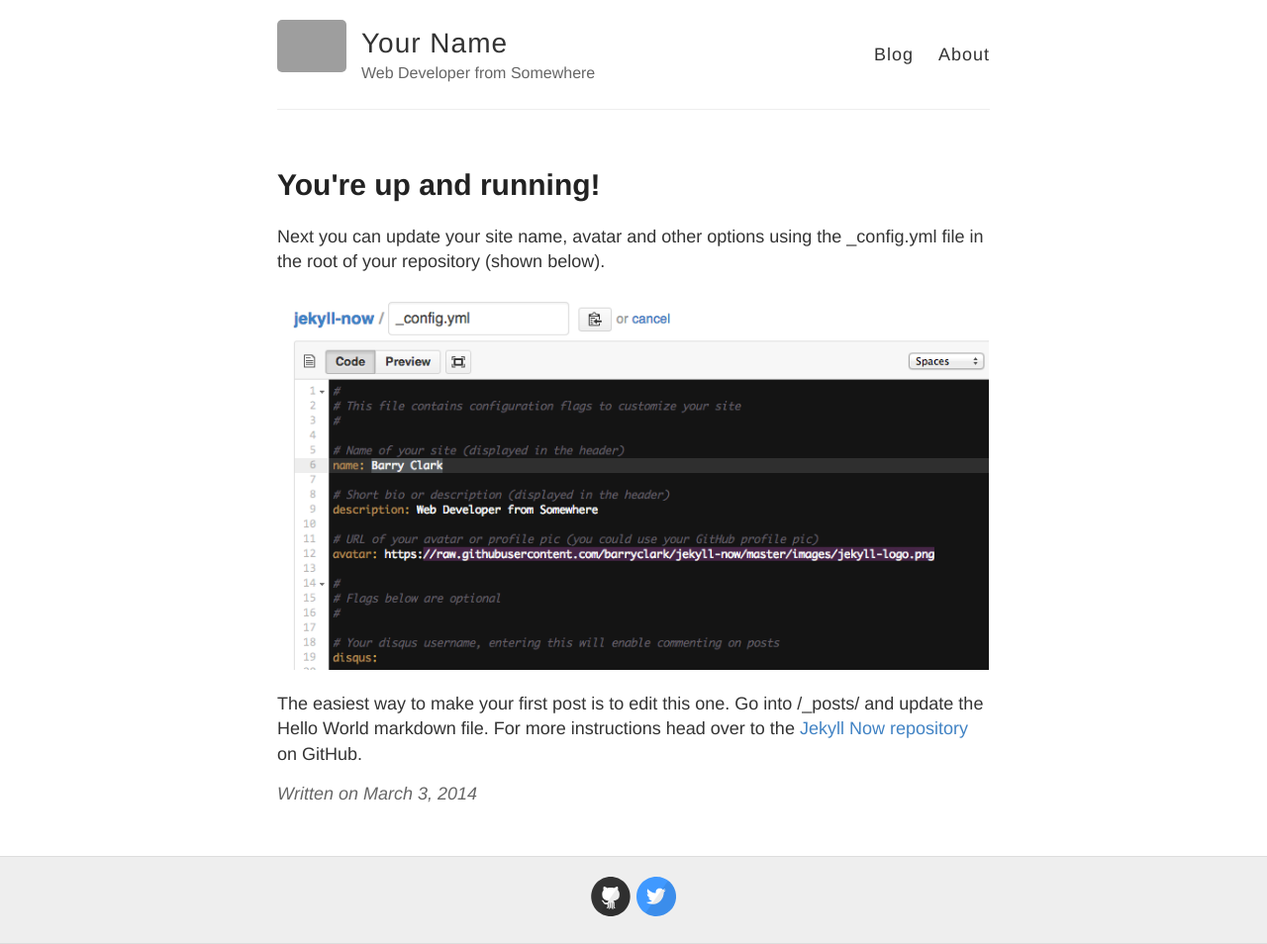
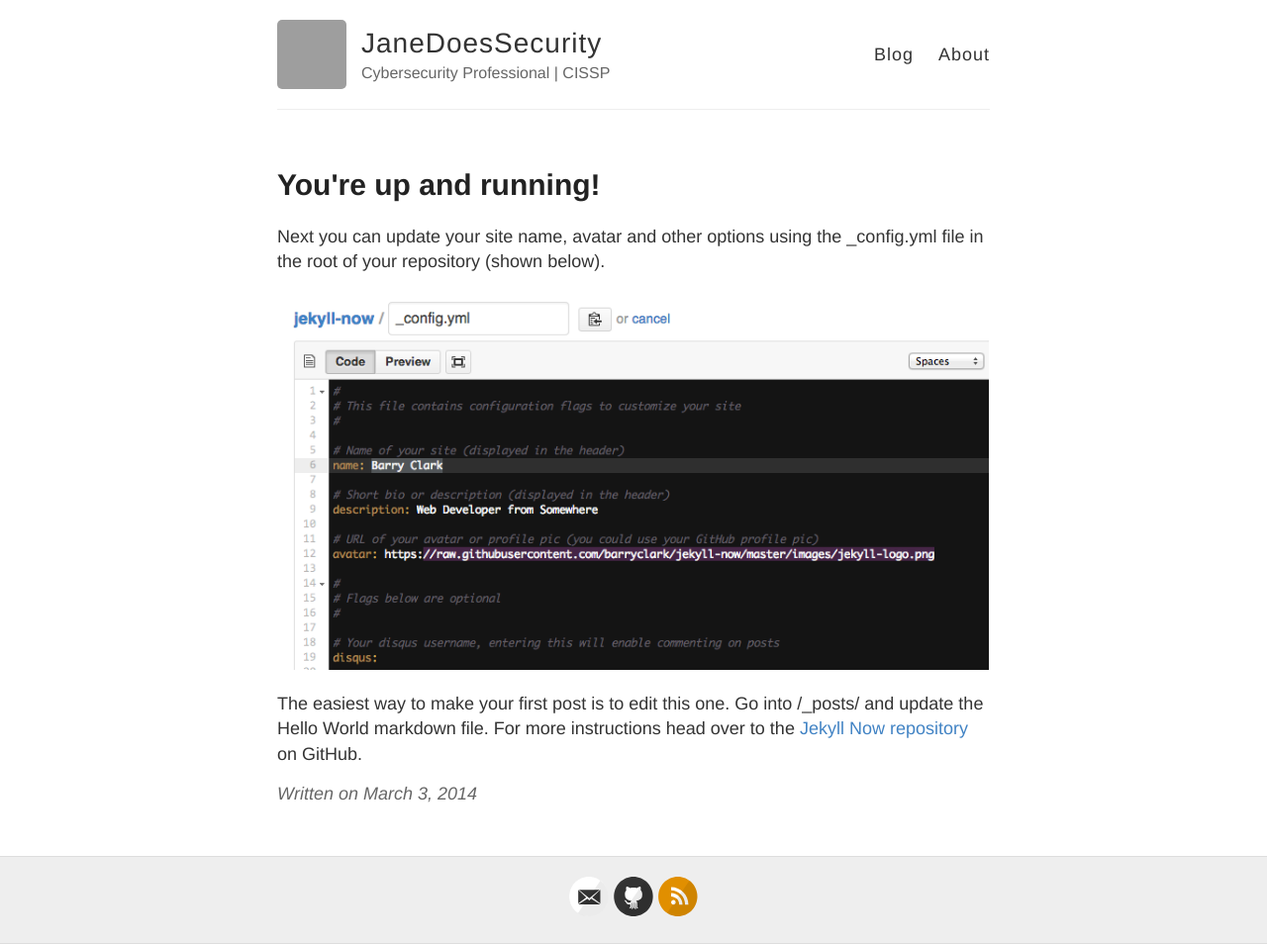
Before and after one commit to janedoessecurity/janedoessecurity.github.io, a Jekyll site: the page built from _posts/2014-3-3-Hello-World.md, in a window 1280 px wide. Shown: the whole page at 99% size. Built offline with Jekyll 4.4.1, drawn with Linux system fonts in a browser that asks for light colours; some of the changed lines change nothing that is shown; grey boxes are pictures that could not be loaded.

Commit message:
Update _config.yml

```diff
--- a/_config.yml
+++ b/_config.yml
@@ -1,86 +1,27 @@
-#
-# This file contains configuration flags to customize your site
-#
-
 # Name of your site (displayed in the header)
-name: Your Name
+name: JaneDoesSecurity
 
 # Short bio or description (displayed in the header)
-description: Web Developer from Somewhere
+description: Cybersecurity Professional | CISSP
 
 # URL of your avatar or profile pic (you could use your GitHub profile pic)
-avatar: https://raw.githubusercontent.com/barryclark/jekyll-now/master/images/jekyll-logo.png
+avatar: https://github.com/janedoessecurity.png
 
-#
-# Flags below are optional
-#
+# Your website URL
+url: https://janedoessecurity.com
 
-# Includes an icon in the footer for each username you enter
+# Footer links - add your social media
 footer-links:
   dribbble:
-  email:
+  email: jane@janedoessecurity.com  # if you set up email
   facebook:
   flickr:
-  github: barryclark/jekyll-now
+  github: janedoessecurity
   instagram:
-  linkedin:
+  linkedin:  # add your LinkedIn username if you want
   pinterest:
-  rss: # just type anything here for a working RSS icon
-  twitter: jekyllrb
-  stackoverflow: # your stackoverflow profile, e.g. "users/50476/bart-kiers"
-  youtube: # channel/<your_long_string> or user/<user-name>
-  googleplus: # anything in your profile username that comes after plus.google.com/
-
-
-# Enter your Disqus shortname (not your username) to enable commenting on posts
-# You can find your shortname on the Settings page of your Disqus account
-disqus:
-
-# Enter your Google Analytics web tracking code (e.g. UA-2110908-2) to activate tracking
-google_analytics:
-
-# Your website URL (e.g. http://barryclark.github.io or http://www.barryclark.co)
-# Used for Sitemap.xml and your RSS feed
-url:
-
-# If you're hosting your site at a Project repository on GitHub pages
-# (http://yourusername.github.io/repository-name)
-# and NOT your User repository (http://yourusername.github.io)
-# then add in the baseurl here, like this: "/repository-name"
-baseurl: ""
-
-#
-# !! You don't need to change any of the configuration flags below !!
-#
-
-permalink: /:title/
-
-# The release of Jekyll Now that you're using
-version: v1.2.0
-
-# Jekyll 3 now only supports Kramdown for Markdown
-kramdown:
-  # Use GitHub flavored markdown, including triple backtick fenced code blocks
-  input: GFM
-  # Jekyll 3 and GitHub Pages now only support rouge for syntax highlighting
-  syntax_highlighter: rouge
-  syntax_highlighter_opts:
-    # Use existing pygments syntax highlighting css
-    css_class: 'highlight'
-
-# Set the Sass partials directory, as we're using @imports
-sass:
-  style: :expanded # You might prefer to minify using :compressed
-
-# Use the following plug-ins
-gems:
-  - jekyll-sitemap # Create a sitemap using the official Jekyll sitemap gem
-  - jekyll-feed # Create an Atom feed using the official Jekyll feed gem
-
-# Exclude these files from your production _site
-exclude:
-  - Gemfile
-  - Gemfile.lock
-  - LICENSE
-  - README.md
-  - CNAME
+  rss: rss
+  twitter:  # add if you have Twitter
+  stackoverflow:
+  youtube:
+  googleplus:
```
